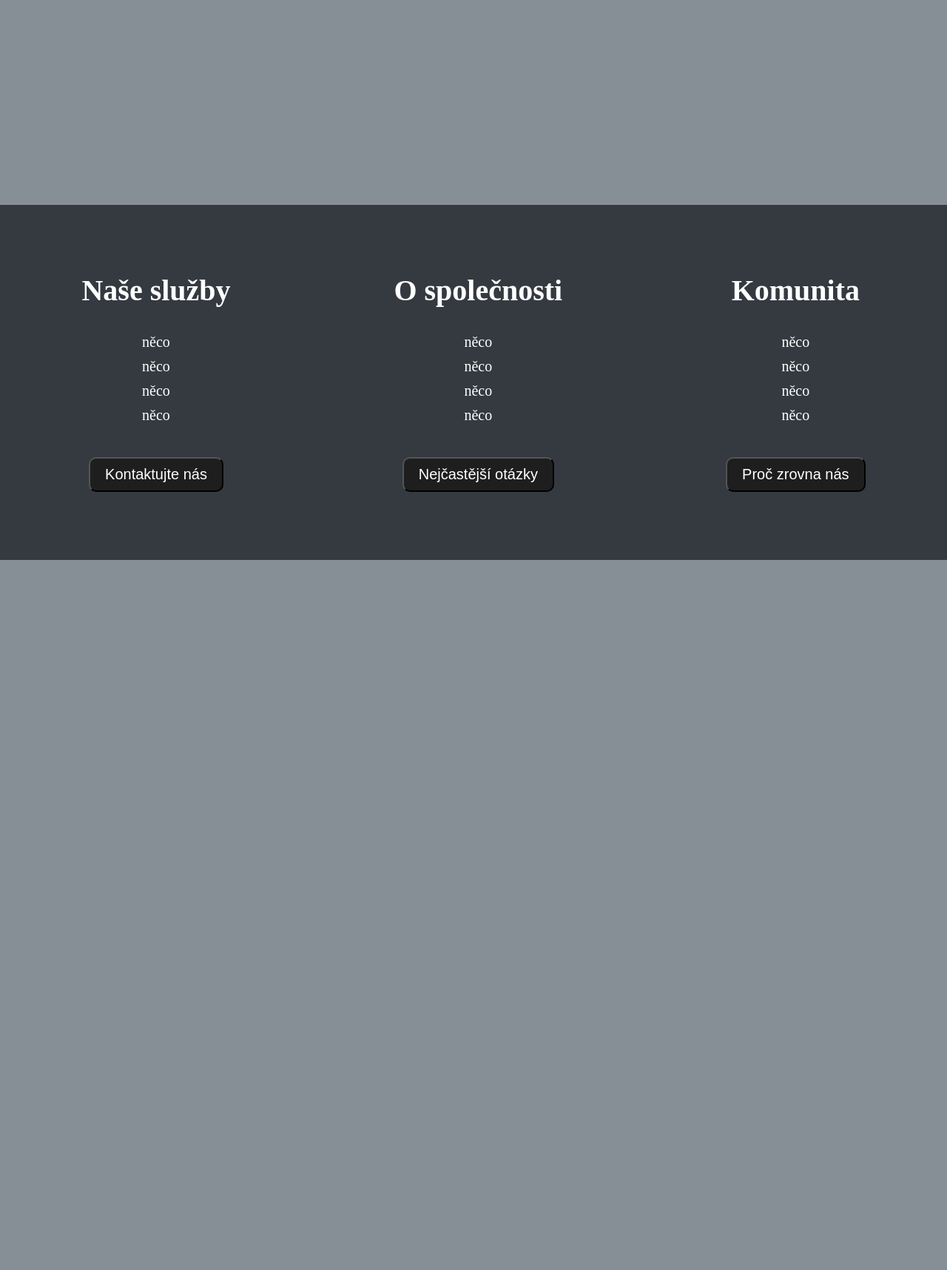
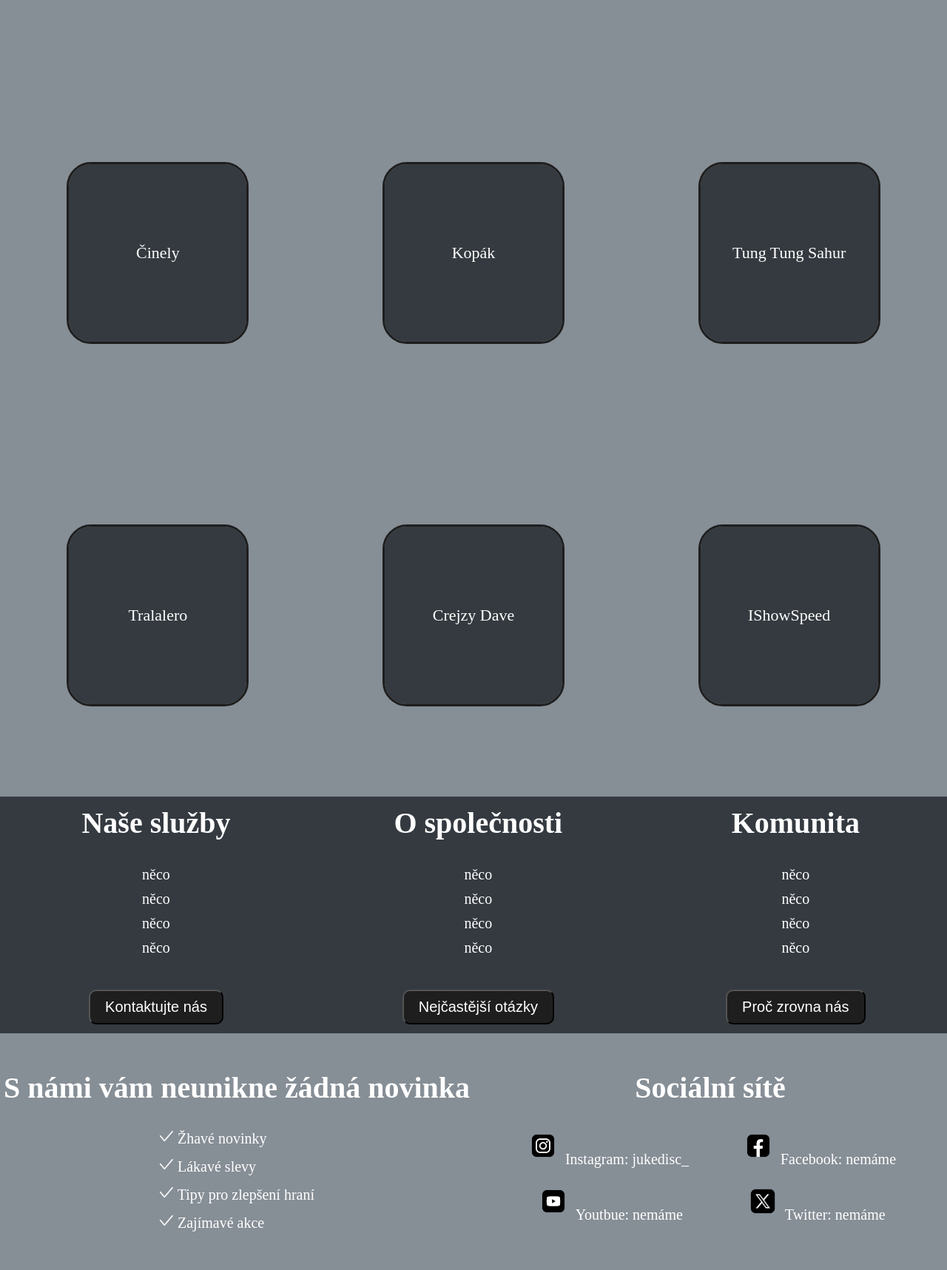
Before and after one commit to MagorStevie/Jukedisc, a PHP site: page / in a window 1280 px wide. Shown: the part 1480-3197 px from the top of the page at 74% size. Before the commit the page ends 2237 px from the top, so only its background shows below. Run offline with PHP 8.4, Linux system fonts and the light colour scheme.

Commit message:
dělání hlavní stránky a registrace

```diff
--- a/includes/footer.php
+++ b/includes/footer.php
@@ -41,5 +41,33 @@
         </div>
     </div>
 
+    <div class="social">
+        <div class="social-news">
+            <h2> S námi vám neunikne žádná novinka </h2>
+            <ul class="tips">
+                <li class="lol"> Žhavé novinky </li>
+                <li class="lol"> Lákavé slevy </li>
+                <li class="lol"> Tipy pro zlepšení hraní </li>
+                <li class="lol"> Zajímavé akce </li>
+            </ul>
+        </div>
+
+        <div class="social-media">
+            <h2> Sociální sítě </h2>
+
+            <div class="bytwo">
+                <div class="one">
+                    <div> <img src="pictures/instagram-icon.png" alt="" class="icon"> Instagram: <a href="https://www.instagram.com/jukedisc_/"> jukedisc_ </a> </div>
+                    <div> <img src="pictures/facebook-icon.png" alt="" class="icon"> Facebook: nemáme </div>
+                </div>
+                <div class="two">
+                    <div> <img src="pictures/youtube-icon.png" alt="" class="icon"> Youtbue: nemáme </div>
+                    <div> <img src="pictures/twitter-icon.png" alt="" class="icon"> Twitter: nemáme </div>
+                </div>
+            </div>
+
+        </div>
+    </div>
+
 </body>
 </html>
--- a/includes/menu.php
+++ b/includes/menu.php
@@ -21,7 +21,7 @@
 
     <div class="clicker_img">
       <div class="profile-icon">
-        <img src="pictures/profile-icon.png " alt="" class="profile-icon_img">
+        <a href="register.php"> <img src="pictures/profile-icon.png " alt="" class="profile-icon_img"> </a>
       </div>
 
       <div class="cart">
--- a/index.php
+++ b/index.php
@@ -2,7 +2,7 @@
     include "includes/menu.php";
 ?>
 
-<div class="body">
+<div class="container">
 
     <div class="aktuality">
 
@@ -10,6 +10,33 @@
             <button class="btn-left"> < </button>
             <div class="santa-guitar"></div>
             <button class="btn-right"> > </button>
+        </div>
+    </div>
+
+    <div class="list">
+
+        <div class="bythree">
+            <div class="item"> Kytara </div>
+            <div class="item"> Klávesy </div>
+            <div class="item"> Klavír </div>
+        </div>
+
+        <div class="bythree">
+            <div class="item"> Saxofon </div>
+            <div class="item"> xd </div>
+            <div class="item"> dx </div>
+        </div>
+
+        <div class="bythree">
+            <div class="item"> Činely </div>
+            <div class="item"> Kopák </div>
+            <div class="item"> Tung Tung Sahur </div>
+        </div>
+
+        <div class="bythree">
+            <div class="item"> Tralalero </div>
+            <div class="item"> Crejzy Dave </div>
+            <div class="item"> IShowSpeed </div>
         </div>
 
     </div>
--- a/style.css
+++ b/style.css
@@ -3,10 +3,19 @@
     padding: 0;
     box-sizing: border-box;
 }
-.body{
+.container{
     background-color: #868e96;
-    height: 200vh;
+    height: 300vh;
     width: 100%;
+    display: flex;
+    flex-direction: column;
+}
+.container2{
+    background-color: #868e96;
+    height: 100vh;
+    width: 100%;
+    display: flex;
+    color: white;
 }
 .sticky{
   position: sticky;
@@ -84,6 +93,9 @@
 .header-things h2{
     font-size: 20px;
 }
+.header-things a{
+    cursor: pointer;
+}
 .logo{
     width: 350px;
 }
@@ -97,9 +109,14 @@ a{
     text-decoration: none;
     color: white;
 }
-.letak-img{
-    width: 50%;
+
+
+.registration{
+    display: flex;
+    width: 100%;
 }
+
+
 .aktuality{
     width: 100%;
     height: 55vh;
@@ -143,10 +160,37 @@ a{
     background-size: cover;
     background-position-y: -50px;
 }
+.list{
+    display: grid;
+    align-items: center;
+    flex-direction: column;
+    width: 100%;
+    height: 250vh;
+    color: white;
+}
+.bythree{
+    display: flex;
+    flex-direction: row;
+    justify-content: space-around;
+    align-items: center;
+}
+.item{
+    background-color: #343a40;
+    width: 30vh;
+    height: 30vh;
+    border-radius: 30px;
+    font-size: 22px;
+    display: flex;
+    justify-content: center;
+    align-items: center;
+    outline: #1e1e1e 3px solid;
+}
+
+
 .sluzby{
     width: 100%;
     background-color: #343a40;
-    height: 60vh;
+    height: 40vh;
     color: white;
     display: flex;
     justify-content: space-around;
@@ -165,7 +209,6 @@ a{
 p{
     padding: 5px;
     font-size: 20px;
-
 }
 .btn-dole{
     padding: 10px 20px 10px 20px;
@@ -175,3 +218,70 @@ p{
     border-radius: 10px;
     font-size: 20px;
 }
+.social{
+    display: flex;
+    width: 100%;
+    justify-content: space-around;
+    flex-direction: row;
+    height: 40vh;
+    background-color: #868e96;
+    color: white;
+}
+.social-news{
+    display: flex;
+    flex-direction: column;
+    width: 100%;
+}
+.social-news h2{
+    display: flex;
+    justify-content: center;
+    padding-top: 50px;
+}
+.tips{
+    display: grid;
+    gap: 8px;
+    font-size: 20px;
+    justify-content: center;
+    align-items: center;
+    flex-direction: column;
+    padding-top: 30px;
+}
+.social-media{
+    display: flex;
+    width: 100%;
+    flex-direction: column;
+}
+.social-media h2{
+    display: flex;
+    justify-content: center;
+    padding-top: 50px;
+}
+.bytwo{
+    display: grid;
+    flex-direction: column;
+    padding-top: 30px;
+    font-size: 20px;
+    gap: 20px;
+}
+.one{
+    display: flex;
+    flex-direction: row;
+    justify-content: space-evenly;
+}
+.two{
+    display: flex;
+    flex-direction: row;
+    justify-content: space-evenly;
+}
+.icon{
+    width: 50px;
+}
+.lol{
+    line-height: 30px;
+}
+.lol::before{
+    content: url(pictures/checkmark.png);
+}
+.lol::marker{
+    content: none;
+}
```
Also changed, not shown: register.php (added, +18 -0 lines), pictures/checkmark.png (added), pictures/checkmark.svg (added), pictures/facebook-icon.png (added), pictures/instagram-icon.png (added), pictures/twitter-icon.png (added), pictures/youtube-icon.png (added).
